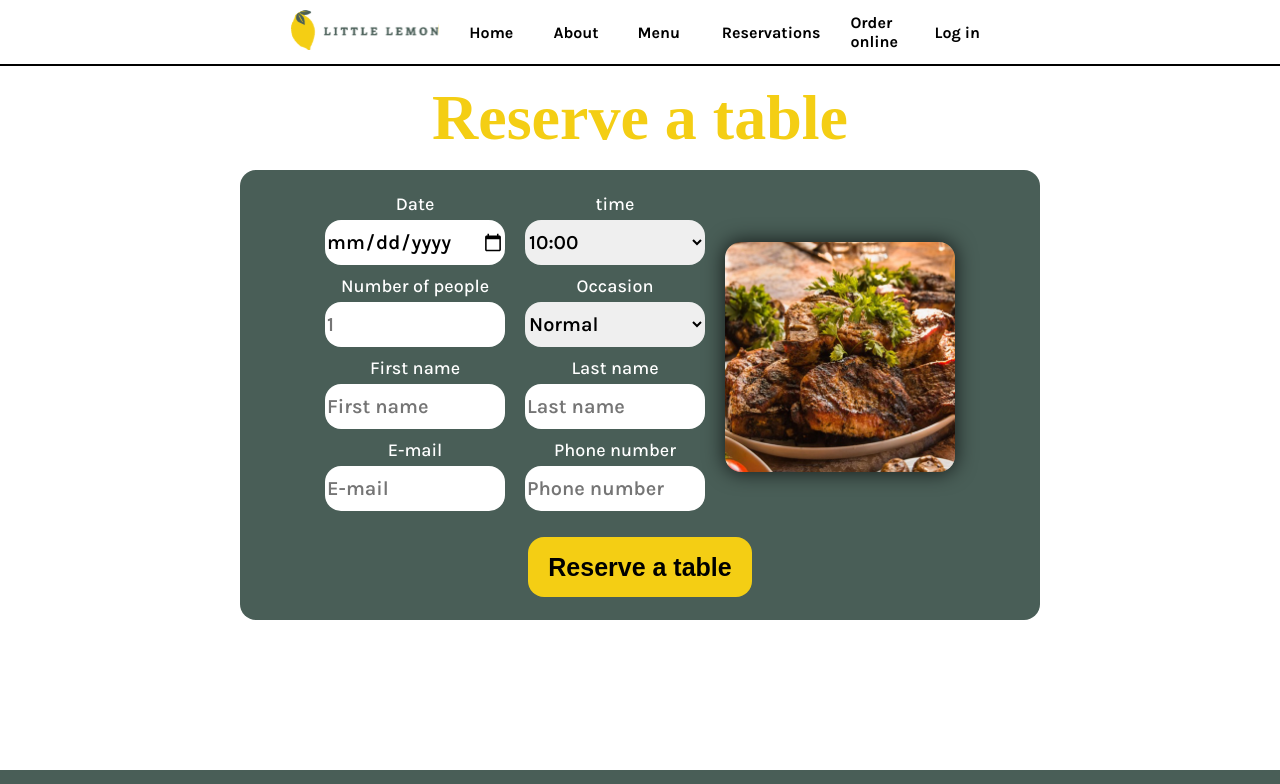
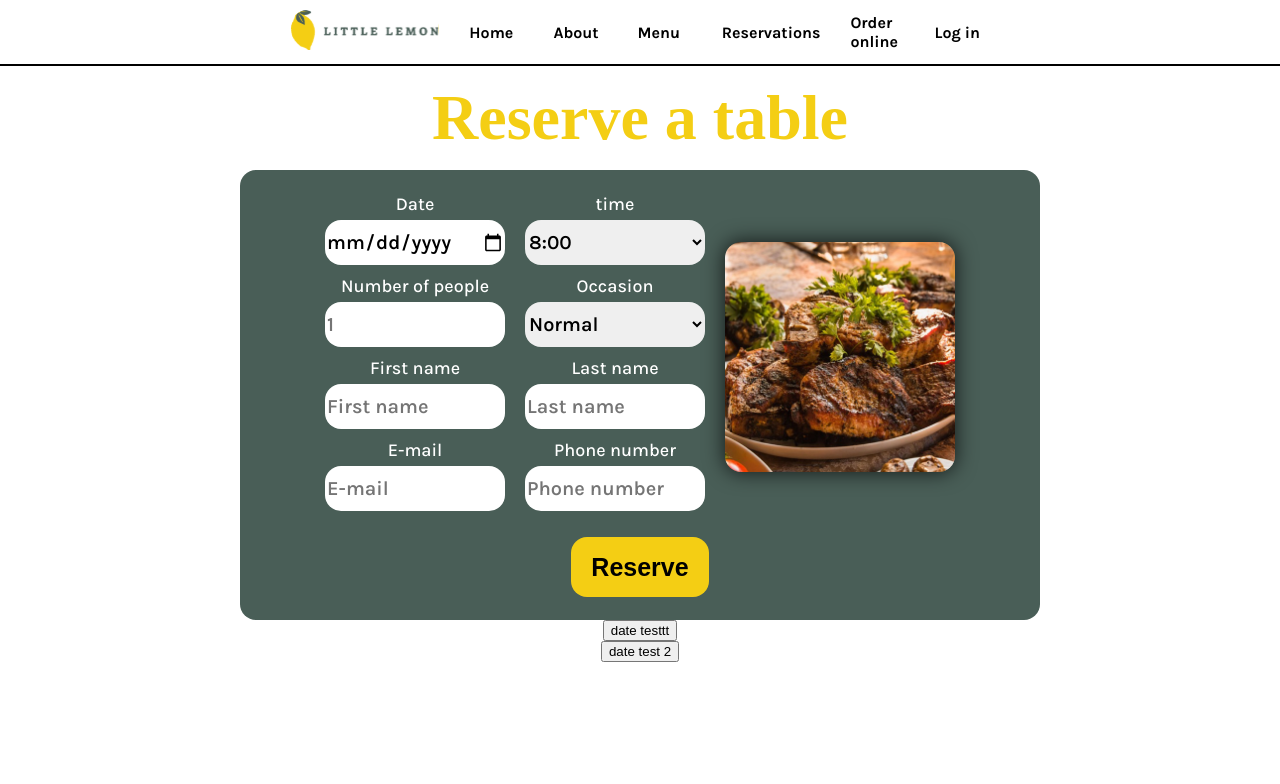
Before and after one commit to grz3chotnik/little-lemon-app, a React (Create React App) app: page /Reservations in a window 1280 px wide. Shown: the top 784 px of the page. Built offline with nearby package versions, Linux system fonts and the light colour scheme; a web font is replaced by a local one.

Commit message:
added 2 unti tests

```diff
--- a/package.json
+++ b/package.json
@@ -9,7 +9,8 @@
     "@testing-library/user-event": "^13.5.0",
     "react": "^19.1.0",
     "react-dom": "^19.1.0",
-    "react-router-dom": "^7.6.3",
+    "react-router": "^6.30.1",
+    "react-router-dom": "^6.30.1",
     "react-scripts": "5.0.1",
     "web-vitals": "^2.1.4"
   },
--- a/src/App.js
+++ b/src/App.js
@@ -1,13 +1,7 @@
 import './App.css';
-import Header from './components/Header';
-import Nav from './components/Nav';
-import Main from './components/Main';
-import Footer from './components/Footer';
-import Testimonals from "./components/Testimonals";
-import About from "./components/About";
-import { useState } from "react";
-import { Routes, Route } from 'react-router-dom';
-import { BrowserRouter } from 'react-router-dom';
+import {useReducer, useState} from "react";
+import {Routes, Route} from 'react-router-dom';
+import {BrowserRouter} from 'react-router-dom';
 import Reservations from "./components/Reservations"
 import HomePage from "./components/HomePage";
 import Notfound from "./components/Notfound";
@@ -18,6 +12,18 @@ import Aboutpage from "./components/Aboutpage";
 
 function App() {
 
+    //
+    // function reducer(state, action) {
+    //     if (action.type === "date_change") { return {}};
+    //     return state;
+    // }
+    //
+    //   const initialState = ["10:00", "12:00", "14:00", "16:00", "18:00", "21:00"];
+    //   const [state, dispatch] = useReducer(reducer, initialState)
+
+    //
+    const [availableTimes, setAvailableTimes] = useState(
+        ["8:00", "9:00", "10:00", "11:00", "12:00", "13:00", "14:00", "15:00", "16:00", "17:00", "18:00", "19:00", "20:00",])
 
 
     return (
@@ -29,7 +35,7 @@ function App() {
                 <Route path="/" element={<HomePage/>}></Route>
                 <Route path="/Aboutpage" element={<Aboutpage/>}></Route>
                 <Route path="/Menu" element={<Menu/>}></Route>
-                <Route path="/Reservations" element={<Reservations/>}></Route>
+                <Route path="/Reservations" element={<Reservations availabletimes={availableTimes}/>}></Route>
                 <Route path={"/Orderonline"} element={<Orderonline/>}></Route>
                 <Route path="/Login" element={<Login/>}></Route>
                 <Route path={"*"} element={<Notfound/>}></Route>
--- a/src/components/AvailableTimes.jsx
+++ b/src/components/AvailableTimes.jsx
@@ -1,13 +1,32 @@
 import {useState} from "react";
 
-export default function AvailableTimes() {
+export default function AvailableTimes({availabletimes, date}) {
 
-    const [availableTimes, setAvailableTimes] = useState(
-        ["10:00", "12:00", "14:00", "16:00", "18:00"])
+    // const [availableTimes, setAvailableTimes] = useState(
+    //     ["10:00", "12:00", "14:00", "16:00", "18:00"])
 
-    return (availableTimes.map((hour) => {
-            return <option>{hour}</option>
-        })
 
-    )
+    // const isWeekend = new Date(date.value).getDay() === 6 || new Date(date.value).getDay() === 5;
+    // const isWeekend = (dateString) => {
+    //     const dateObj = new Date(dateString);
+    //     const day = dateObj.getDay();
+    //     return day === 5 || day === 6;
+    // };
+
+    if (new Date(date).getDay() === 5|| new Date(date).getDay() === 6) {
+        return [
+            <option>10:00</option>,
+            <option>11:00</option>,
+            <option>12:00</option>,
+            <option>13:00</option>,
+            <option>14:00</option>,
+            <option>15:00</option>,
+        ];
+
+    }
+    return (availabletimes?.map((hour) => {
+        return <option>{hour}</option>
+    }))
+
+
 }
--- a/src/components/Login.jsx
+++ b/src/components/Login.jsx
@@ -16,6 +16,7 @@ export default function Login () {
                 <a href={"/reset"}>Forgot password?</a>
                 <button className={"yellowbutton"}>Log In</button>
 
+
             </div>
         </div>
         <Footer/>
--- a/src/components/Main.jsx
+++ b/src/components/Main.jsx
@@ -21,7 +21,7 @@ export default function Main() {
 
     return (<main>
 
-        <div className={"herosection"}>
+        <div className="herosection">
             <div><h1>Little Lemon</h1>
                 <h2>Chicago</h2>
                 <p>We are a family owned Mediterraneran restaurant, <br/> focused on traditional recipes served with a
--- a/src/components/Nav.jsx
+++ b/src/components/Nav.jsx
@@ -1,5 +1,6 @@
 import {Link} from "react-router-dom";
-
+import {Routes, Route} from 'react-router-dom';
+import {BrowserRouter} from 'react-router-dom';
 export default function Nav() {
     return (
 
--- a/src/components/ReservationForm.jsx
+++ b/src/components/ReservationForm.jsx
@@ -1,7 +1,7 @@
 import {useState} from "react";
 import AvailableTimes from "./AvailableTimes";
 
-export default function ReservationForm() {
+export default function ReservationForm({availabletimes}) {
 
 
     const [firstname, setFirstname] = useState("")
@@ -12,14 +12,13 @@ export default function ReservationForm() {
     const [time, setTime] = useState("")
     const [occasion, setOccasion] = useState("")
     const [nopeople, setNopeople] = useState("")
-    // const [availableTimes, setAvailableTimes] = useState(["10:00", "12:00", "14:00", "16:00", "18:00"])
 
 
     const [isDisabled, setIsDisabled] = useState(true);
 
     const handleSubmit = (e) => {
+        e.preventDefault();
         setIsDisabled(false);
-        e.preventDefault();
         console.log("FORM SUBMITTED")
         console.log(date)
         console.log(time)
@@ -27,7 +26,7 @@ export default function ReservationForm() {
         console.log(lastname)
         console.log(email)
         console.log(phonenumber)
-        console.log(nopeople)
+        console.log(nopeople + " people")
         console.log(occasion)
 
     }
@@ -85,7 +84,7 @@ export default function ReservationForm() {
                         value={time}
                         required={true}
                         onChange={(e) => setTime(e.target.value)}>
-                    <AvailableTimes/>
+                    <AvailableTimes availabletimes={availabletimes} date={date}/>
                 </select>
 
                 <label htmlFor={"occasion"}>Occasion</label>
@@ -126,10 +125,11 @@ export default function ReservationForm() {
             <button type={"submit"}
                     className={"yellowbutton"}
                     disabled={!isDisabled}
-            >Reserve a table
+            >Reserve
             </button>
 
         </form>
-
+        <button onClick={() => {console.log(date)}}> date testtt</button>
+        <button onClick={() => {console.log(new Date(date).getDay())}}> date test 2</button>
     </div>)
 }
--- a/src/components/Reservations.jsx
+++ b/src/components/Reservations.jsx
@@ -2,14 +2,14 @@ import Nav from "./Nav";
 import Footer from "./Footer";
 import {useState} from "react";
 import ReservationForm from "./ReservationForm";
+import { BrowserRouter } from "react-router";
 
 
-export default function Reservations() {
-
+export default function Reservations({availabletimes}) {
 
     return <div>
         <Nav/>
-        <ReservationForm/>
+        <ReservationForm availabletimes={availabletimes}/>
         <Footer/>
     </div>;
 }
```
Also changed, not shown: 2 other files (tests, documents, lock files or other folders).
